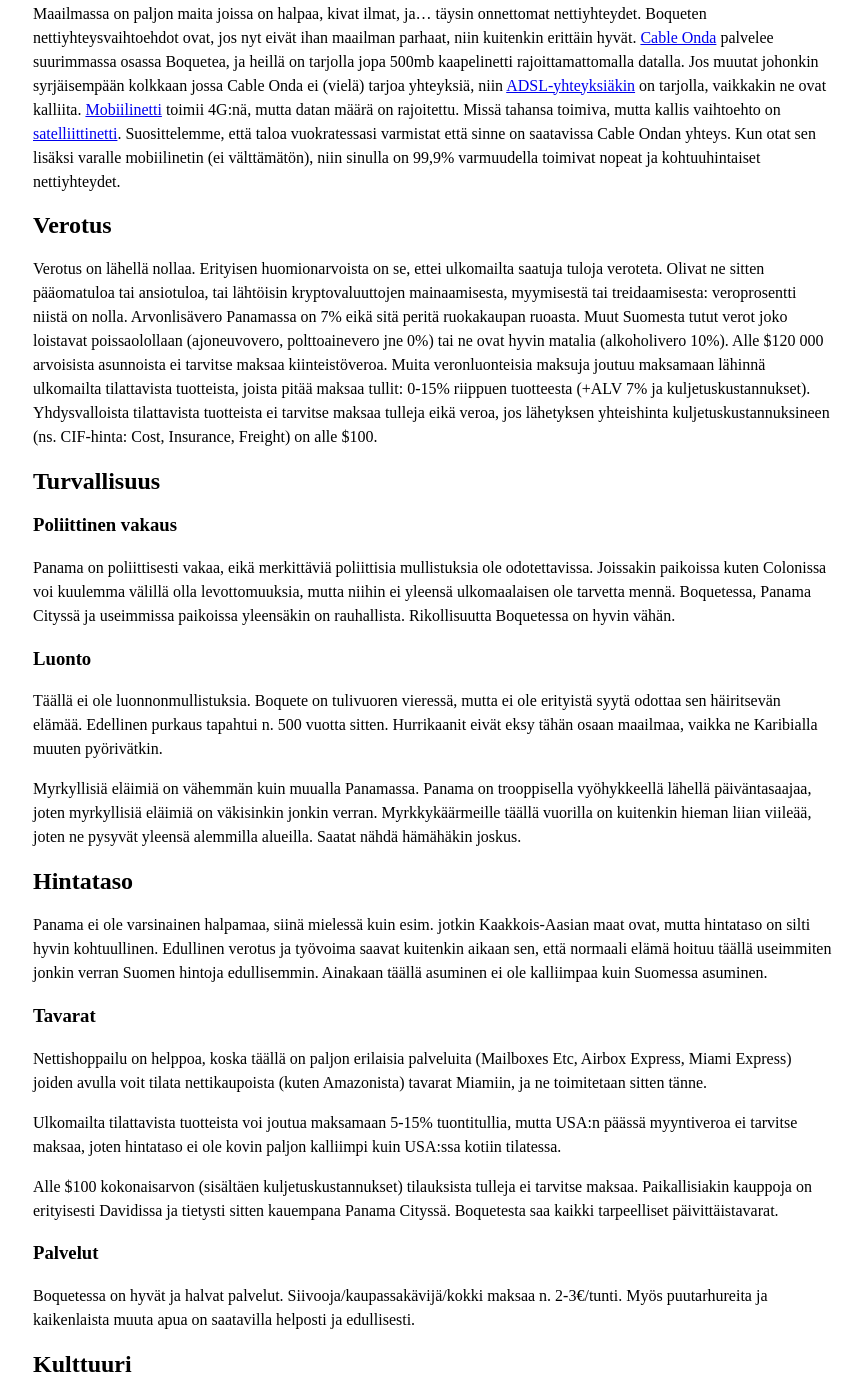
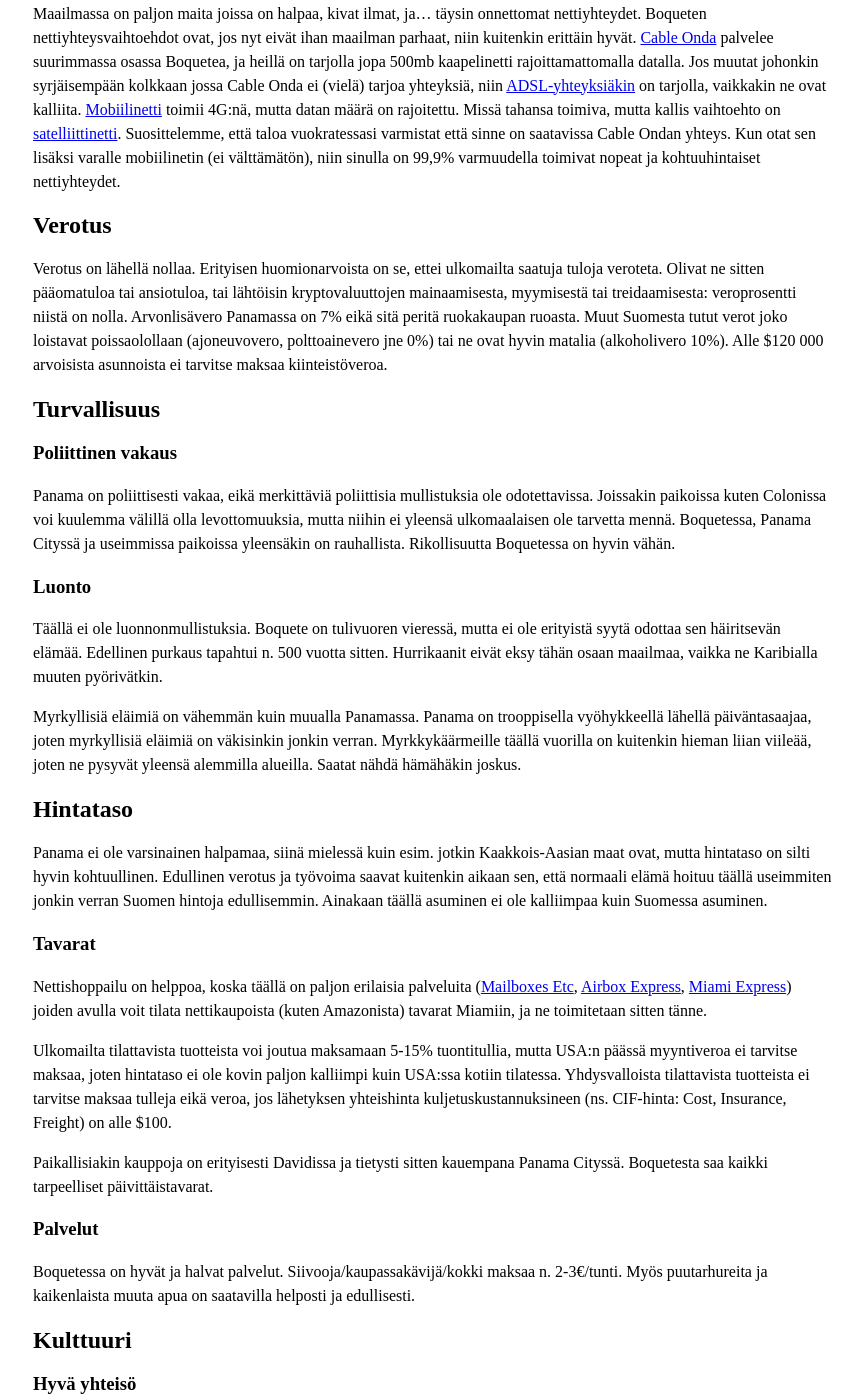
Before and after one commit to pitkonaarinparatiisi/pitkonaarinparatiisi.github.io, a Jekyll site: the page built from yleistietoa.md, in a window 1280 px wide and 1400 px high, scrolled down 481 px. Shown: the whole window, without its empty margins (207-1069 px from the left). Built offline with Jekyll 4.4.1, drawn with Linux system fonts in a browser that asks for light colours; our own code applies the rules of GitHub Pages for plain Markdown files.

Commit message:
Update yleistietoa.md

```diff
--- a/yleistietoa.md
+++ b/yleistietoa.md
@@ -16,7 +16,7 @@
 
 ## Verotus
 
-Verotus on lähellä nollaa. Erityisen huomionarvoista on se, ettei ulkomailta saatuja tuloja veroteta. Olivat ne sitten pääomatuloa tai ansiotuloa, tai lähtöisin kryptovaluuttojen mainaamisesta, myymisestä tai treidaamisesta: veroprosentti niistä on nolla. Arvonlisävero Panamassa on 7% eikä sitä peritä ruokakaupan ruoasta. Muut Suomesta tutut verot joko loistavat poissaolollaan (ajoneuvovero, polttoainevero jne 0%) tai ne ovat hyvin matalia (alkoholivero 10%). Alle $120 000 arvoisista asunnoista ei tarvitse maksaa kiinteistöveroa. Muita veronluonteisia maksuja joutuu maksamaan lähinnä ulkomailta tilattavista tuotteista, joista pitää maksaa tullit: 0-15% riippuen tuotteesta (+ALV 7% ja kuljetuskustannukset). Yhdysvalloista tilattavista tuotteista ei tarvitse maksaa tulleja eikä veroa, jos lähetyksen yhteishinta kuljetuskustannuksineen (ns. CIF-hinta: Cost, Insurance, Freight) on alle $100.
+Verotus on lähellä nollaa. Erityisen huomionarvoista on se, ettei ulkomailta saatuja tuloja veroteta. Olivat ne sitten pääomatuloa tai ansiotuloa, tai lähtöisin kryptovaluuttojen mainaamisesta, myymisestä tai treidaamisesta: veroprosentti niistä on nolla. Arvonlisävero Panamassa on 7% eikä sitä peritä ruokakaupan ruoasta. Muut Suomesta tutut verot joko loistavat poissaolollaan (ajoneuvovero, polttoainevero jne 0%) tai ne ovat hyvin matalia (alkoholivero 10%). Alle $120 000 arvoisista asunnoista ei tarvitse maksaa kiinteistöveroa.
 
 ## Turvallisuus
 
@@ -36,11 +36,11 @@
 
 ### Tavarat
 
-Nettishoppailu on helppoa, koska täällä on paljon erilaisia palveluita (Mailboxes Etc, Airbox Express, Miami Express) joiden avulla voit tilata nettikaupoista (kuten Amazonista) tavarat Miamiin, ja ne toimitetaan sitten tänne.
+Nettishoppailu on helppoa, koska täällä on paljon erilaisia palveluita ([Mailboxes Etc](http://www.mbe-ca.com/), [Airbox Express](https://airbox.com.pa/eng/), [Miami Express](http://miamiexpress.com/home/)) joiden avulla voit tilata nettikaupoista (kuten Amazonista) tavarat Miamiin, ja ne toimitetaan sitten tänne.
 
-Ulkomailta tilattavista tuotteista voi joutua maksamaan 5-15% tuontitullia, mutta USA:n päässä myyntiveroa ei tarvitse maksaa, joten hintataso ei ole kovin paljon kalliimpi kuin USA:ssa kotiin tilatessa.
+Ulkomailta tilattavista tuotteista voi joutua maksamaan 5-15% tuontitullia, mutta USA:n päässä myyntiveroa ei tarvitse maksaa, joten hintataso ei ole kovin paljon kalliimpi kuin USA:ssa kotiin tilatessa. Yhdysvalloista tilattavista tuotteista ei tarvitse maksaa tulleja eikä veroa, jos lähetyksen yhteishinta kuljetuskustannuksineen (ns. CIF-hinta: Cost, Insurance, Freight) on alle $100.
 
-Alle $100 kokonaisarvon (sisältäen kuljetuskustannukset) tilauksista tulleja ei tarvitse maksaa. Paikallisiakin kauppoja on erityisesti Davidissa ja tietysti sitten kauempana Panama Cityssä. Boquetesta saa kaikki tarpeelliset päivittäistavarat.
+Paikallisiakin kauppoja on erityisesti Davidissa ja tietysti sitten kauempana Panama Cityssä. Boquetesta saa kaikki tarpeelliset päivittäistavarat.
 
 ### Palvelut
 
```
